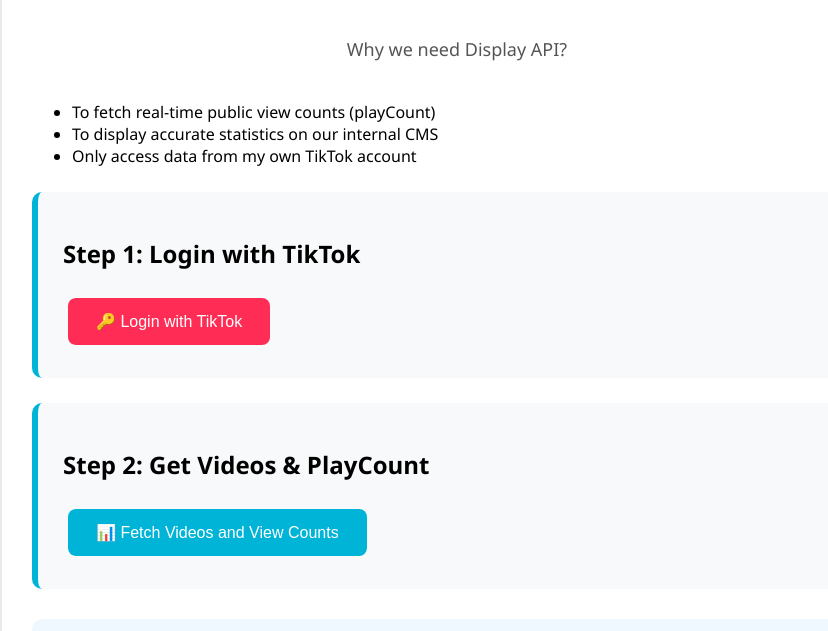
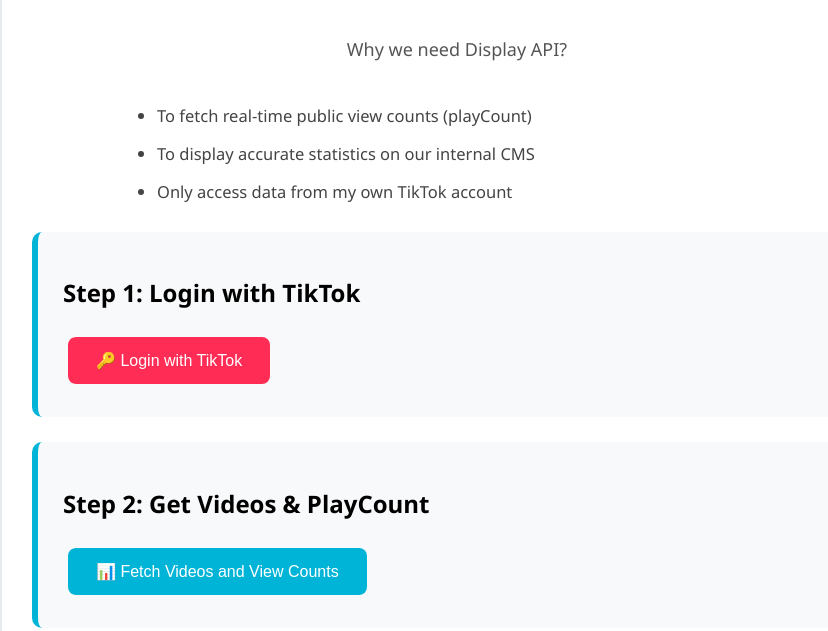
Before and after one commit to DangTung1235789/tiktok-cms-test, a plain HTML site: page index.html in a window 1280 px wide. Shown: the part 169-800 px from the top of the page, without its empty margins (183-1011 px from the left). Drawn offline with Linux system fonts and the light colour scheme.

Commit message:
Update style.css

```diff
--- a/style.css
+++ b/style.css
@@ -25,6 +25,20 @@
     color: #555;
     font-size: 18px;
     margin-bottom: 40px;
+}
+
+.reason-list {
+    text-align: left;
+    max-width: 620px;
+    margin: 15px auto;
+    padding-left: 20px;
+    color: #444;
+    font-size: 16.5px;
+    line-height: 1.8;
+}
+
+.reason-list li {
+    margin-bottom: 8px;
 }
 
 .card {
```
